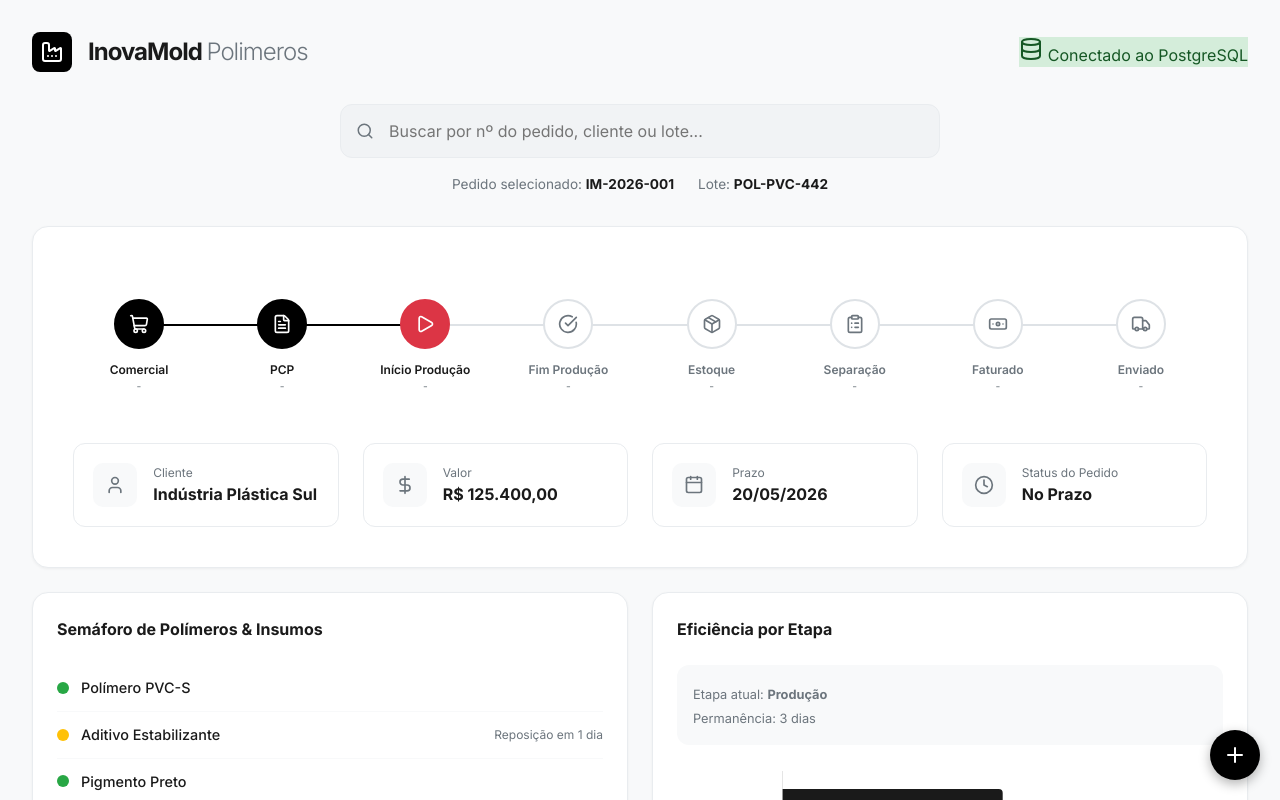
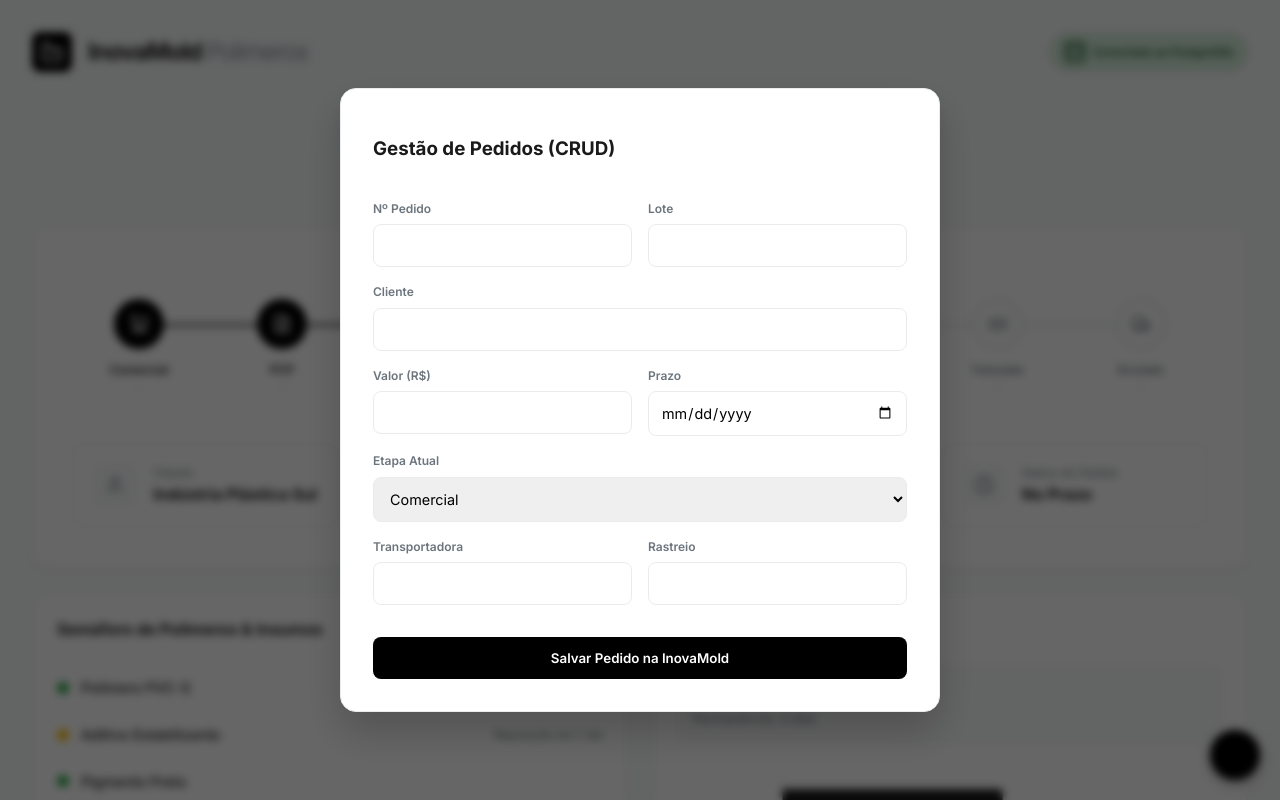
Before and after one commit to Matheus904-12/Dashboard-SCRUM, a website: page index.html in a window 1280 px wide. Both pictures are taken after a click on the button 1235 px from the left and 755 px from the top of the page. Shown: the top 800 px of the page. Drawn offline with nearby package versions, Linux system fonts and the light colour scheme.

Commit message:
Fix: Restored modal and glass-card styles to fix CRUD UI positioning

```diff
--- a/style.css
+++ b/style.css
@@ -344,6 +344,79 @@ td {
     margin-bottom: 1rem;
 }
 
+/* Responsive Stepper Scroll */
+@media (max-width: 768px) {
+    .timeline-container {
+        overflow-x: auto;
+        padding-bottom: 1rem;
+    }
+    .timeline-line, .timeline-progress {
+        display: none;
+    }
+}
+
+/* Modal & Admin UI */
+.modal-overlay {
+    position: fixed;
+    top: 0;
+    left: 0;
+    width: 100%;
+    height: 100%;
+    background: rgba(0, 0, 0, 0.6);
+    backdrop-filter: blur(4px);
+    display: flex;
+    justify-content: center;
+    align-items: center;
+    z-index: 2000;
+}
+
+.modal-content {
+    background: #fff;
+    padding: 2rem;
+    border-radius: 16px;
+    width: 90%;
+    max-width: 600px;
+    box-shadow: 0 20px 40px rgba(0,0,0,0.2);
+}
+
+.input-group {
+    margin-bottom: 1rem;
+}
+
+.input-group label {
+    display: block;
+    font-size: 0.75rem;
+    font-weight: 600;
+    margin-bottom: 0.4rem;
+    color: var(--text-secondary);
+}
+
+.input-group input, .input-group select {
+    width: 100%;
+    padding: 0.75rem;
+    border: 1px solid var(--border-color);
+    border-radius: 8px;
+    font-size: 0.9rem;
+}
+
+button {
+    padding: 0.8rem 1.5rem;
+    border: none;
+    border-radius: 8px;
+    font-weight: 600;
+    cursor: pointer;
+    transition: opacity 0.2s;
+    color: #fff;
+}
+
+button:hover {
+    opacity: 0.9;
+}
+
+/* Glass Card Fallback */
+.glass-card {
+    background: #fff;
+    border: 1px solid var(--border-color);
 }
 
 /* Connection Status Badge */
```
